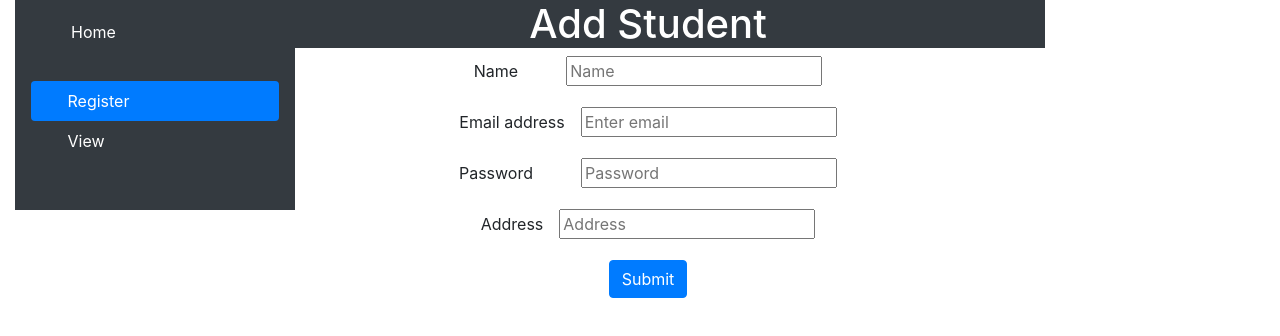
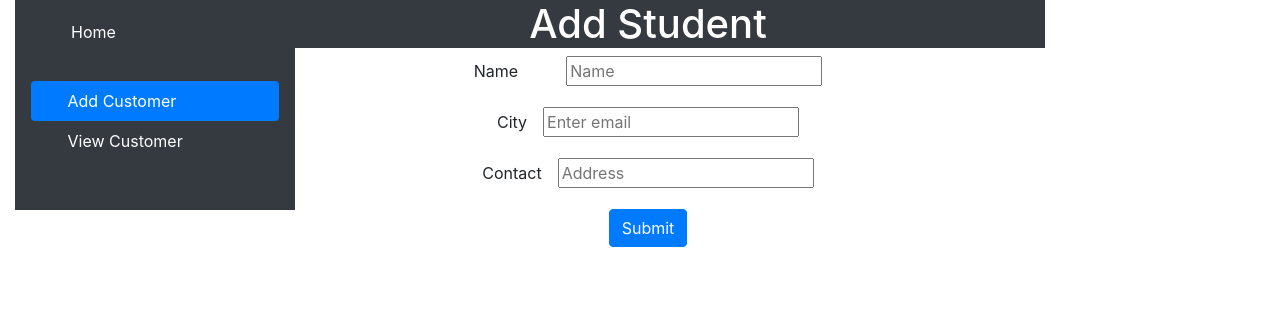
Before and after one commit to pasanmalli/Rental_Management_FrontEnd, an Angular app: page /register in a window 1280 px wide. Shown: the top 336 px of the page. Built offline with nearby package versions, Linux system fonts and the light colour scheme.

Commit message:
add customer

```diff
--- a/src/app/common/nav/nav.component.html
+++ b/src/app/common/nav/nav.component.html
@@ -8,13 +8,13 @@
       <li class="nav-item">
         <a href="#" routerLink="register" class="nav-link active" aria-current="page">
           <svg  class="bi me-2" width="16" height="16"><use xlink:href="#home"/></svg>
-          Register
+          Add Customer
         </a>
       </li>
       <li>
         <a href="#" routerLink="view" class="nav-link text-white">
           <svg class="bi me-2" width="16" height="16"><use xlink:href="#speedometer2"/></svg>
-          View
+          View Customer
         </a>
       </li>
 
--- a/src/app/page/register/register.component.html
+++ b/src/app/page/register/register.component.html
@@ -10,18 +10,12 @@
 
 
   <div class="form-group">
-  <label>Email address</label>
+  <label>City</label>
   <input class="ml-3" type="email" placeholder="Enter email" [(ngModel)]="student.email">
 </div>
 
-
   <div class="form-group">
-  <label>Password</label>
-  <input class="ml-5" type="text" placeholder="Password" [(ngModel)]="student.password">
-  </div>
-
-  <div class="form-group">
-  <label>Address</label>
+  <label>Contact</label>
   <input class="ml-3" type="text" placeholder="Address" [(ngModel)]="student.address">
   </div>
 
```
